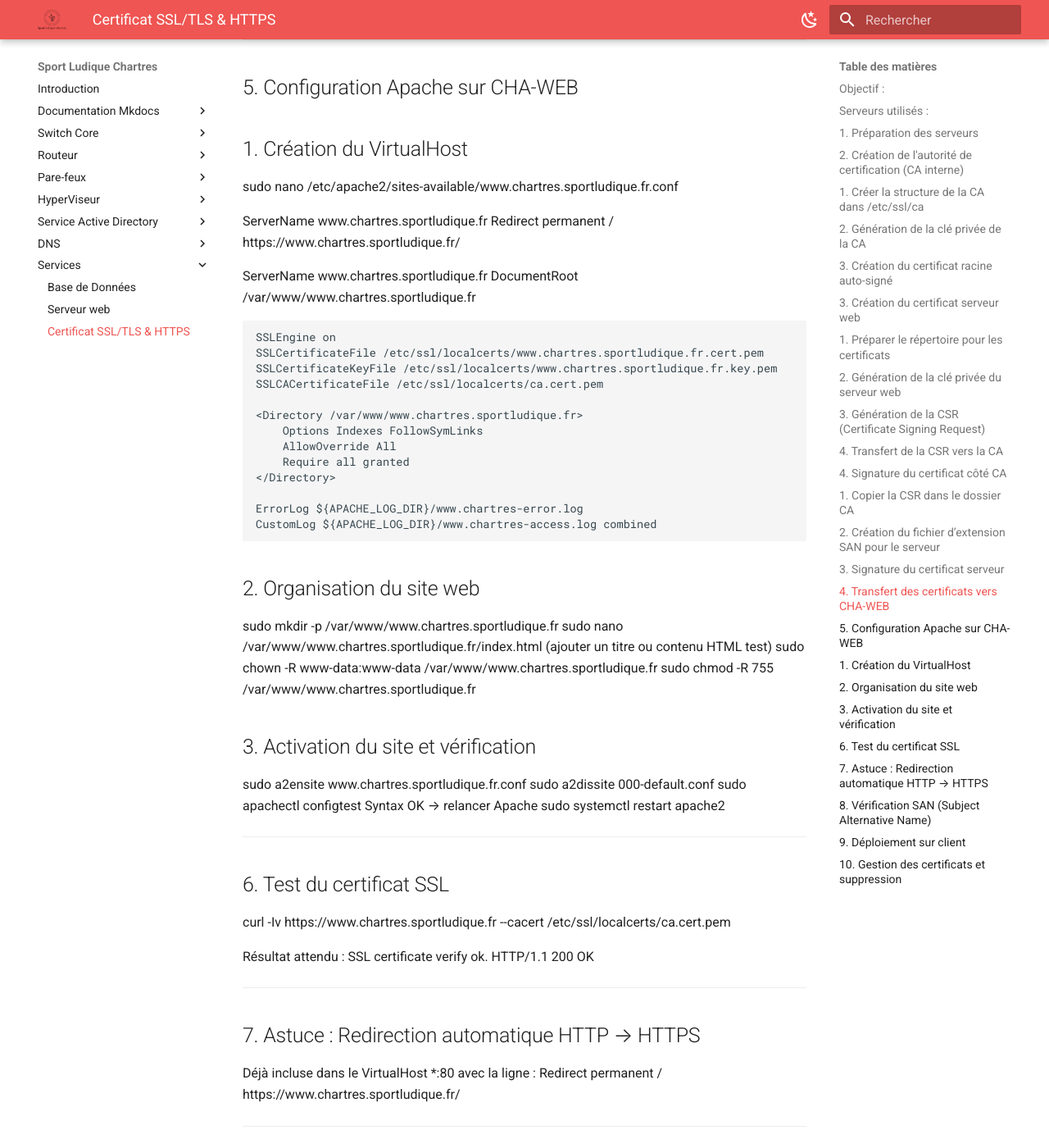
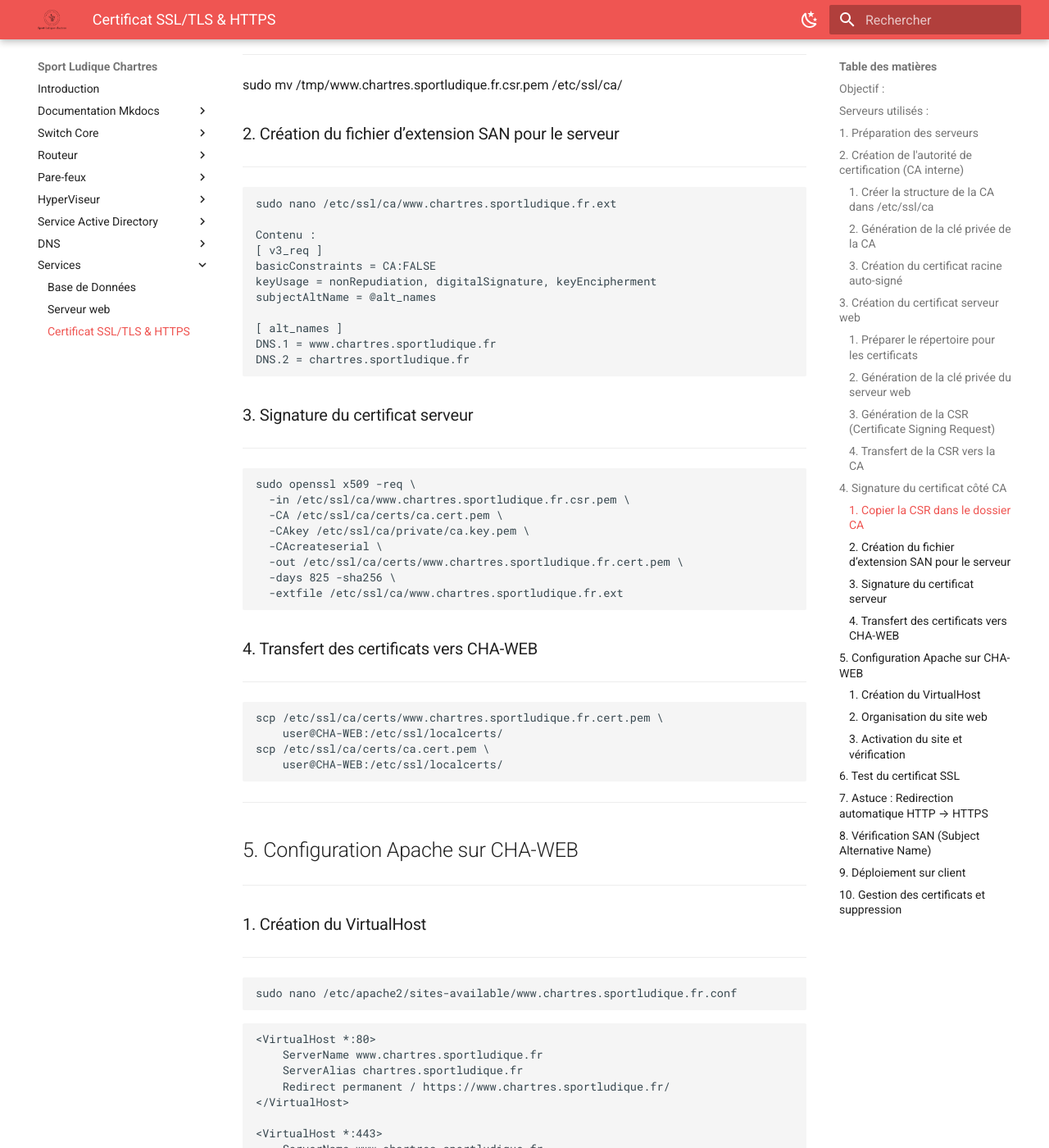
Before and after one commit to Sym-0ne/sport-ludique-Chartres, an MkDocs documentation site: the page built from docs/Services/https.md, in a window 1280 px wide and 1400 px high, scrolled down 2903 px. Shown: the whole window at 82% size. Built offline with MkDocs 1.6.1 and Material for MkDocs 9.7.7, drawn with Linux system fonts in a browser that asks for light colours; some of the changed text lies outside the part shown.

Commit message:
modif doc

````diff
--- a/docs/Services/https.md
+++ b/docs/Services/https.md
@@ -1,8 +1,8 @@
 ==========================================================
-        Tutoriel : Mise en place HTTPS avec CA interne
+# Tutoriel : Mise en place HTTPS avec CA interne
 ==========================================================
 
-Objectif :
+## Objectif :
 ----------
 Mettre en place un site web sécurisé avec Apache2 utilisant
 une autorité de certification interne (CA) sur Ubuntu Server
@@ -16,36 +16,45 @@ Serveurs utilisés :
 2. CHA-WEB : VM Ubuntu Server 22.04 (Serveur Apache2)
 
 ----------------------------------------------------------
-1. Préparation des serveurs
+## 1. Préparation des serveurs
 ---------------------------
 Sur CHA-CA et CHA-WEB :
+```
 sudo apt update && sudo apt upgrade -y
+```
 
 Sur CHA-WEB uniquement, installer Apache2 et modules SSL :
+```
 sudo apt install apache2 -y
 sudo a2enmod ssl
 sudo a2enmod rewrite
 sudo systemctl restart apache2
+```
 
 ----------------------------------------------------------
-2. Création de l'autorité de certification (CA interne)
+## 2. Création de l'autorité de certification (CA interne)
 ----------------------------------------------------------
 Sur CHA-CA uniquement :
 
-1. Créer la structure de la CA dans /etc/ssl/ca
+### 1. Créer la structure de la CA dans /etc/ssl/ca
 -------------------------------------------------
+```
 sudo mkdir -p /etc/ssl/ca/{certs,crl,newcerts,private}
 sudo chmod 700 /etc/ssl/ca/private
 sudo touch /etc/ssl/ca/index.txt
 echo 1000 | sudo tee /etc/ssl/ca/serial
+```
 
-2. Génération de la clé privée de la CA
+### 2. Génération de la clé privée de la CA
 ----------------------------------------
+```
 sudo openssl genrsa -out /etc/ssl/ca/private/ca.key.pem 4096
 sudo chmod 400 /etc/ssl/ca/private/ca.key.pem
+```
 
-3. Création du certificat racine auto-signé
+### 3. Création du certificat racine auto-signé
 --------------------------------------------
+```
 sudo openssl req -x509 -new -nodes \
   -key /etc/ssl/ca/private/ca.key.pem \
   -sha256 -days 3650 \
@@ -53,44 +62,54 @@ sudo openssl req -x509 -new -nodes \
   -subj "/C=FR/ST=Centre-Val de Loire/L=Chartres/O=SportLudique/CN=CA-CHARTRES"
 
 sudo chmod 444 /etc/ssl/ca/certs/ca.cert.pem
+```
 
 ----------------------------------------------------------
-3. Création du certificat serveur web
+## 3. Création du certificat serveur web
 ----------------------------------------------------------
 Sur CHA-WEB uniquement :
 
-1. Préparer le répertoire pour les certificats
+### 1. Préparer le répertoire pour les certificats
 ------------------------------------------------
+```
 sudo mkdir -p /etc/ssl/localcerts
+```
 
-2. Génération de la clé privée du serveur web
+### 2. Génération de la clé privée du serveur web
 -----------------------------------------------
+```
 sudo openssl genrsa -out /etc/ssl/localcerts/www.chartres.sportludique.fr.key.pem 2048
 sudo chmod 400 /etc/ssl/localcerts/www.chartres.sportludique.fr.key.pem
+```
 
-3. Génération de la CSR (Certificate Signing Request)
+### 3. Génération de la CSR (Certificate Signing Request)
 ------------------------------------------------------
+```
 sudo openssl req -new \
   -key /etc/ssl/localcerts/www.chartres.sportludique.fr.key.pem \
   -out /etc/ssl/localcerts/www.chartres.sportludique.fr.csr.pem \
   -subj "/C=FR/ST=Centre-Val de Loire/L=Chartres/O=SportLudique/CN=www.chartres.sportludique.fr"
+```
 
-4. Transfert de la CSR vers la CA
+### 4. Transfert de la CSR vers la CA
 ---------------------------------
+```
 scp /etc/ssl/localcerts/www.chartres.sportludique.fr.csr.pem \
     certificat@IP_CHA-CA:/tmp/
+```
 
 ----------------------------------------------------------
-4. Signature du certificat côté CA
+## 4. Signature du certificat côté CA
 ----------------------------------------------------------
 Sur CHA-CA uniquement :
 
-1. Copier la CSR dans le dossier CA
+### 1. Copier la CSR dans le dossier CA
 ------------------------------------
 sudo mv /tmp/www.chartres.sportludique.fr.csr.pem /etc/ssl/ca/
 
-2. Création du fichier d’extension SAN pour le serveur
+### 2. Création du fichier d’extension SAN pour le serveur
 ------------------------------------------------------
+```
 sudo nano /etc/ssl/ca/www.chartres.sportludique.fr.ext
 
 Contenu :
@@ -102,9 +121,11 @@ subjectAltName = @alt_names
 [ alt_names ]
 DNS.1 = www.chartres.sportludique.fr
 DNS.2 = chartres.sportludique.fr
+```
 
-3. Signature du certificat serveur
+### 3. Signature du certificat serveur
 -----------------------------------
+```
 sudo openssl x509 -req \
   -in /etc/ssl/ca/www.chartres.sportludique.fr.csr.pem \
   -CA /etc/ssl/ca/certs/ca.cert.pem \
@@ -113,23 +134,30 @@ sudo openssl x509 -req \
   -out /etc/ssl/ca/certs/www.chartres.sportludique.fr.cert.pem \
   -days 825 -sha256 \
   -extfile /etc/ssl/ca/www.chartres.sportludique.fr.ext
+```
 
-4. Transfert des certificats vers CHA-WEB
+### 4. Transfert des certificats vers CHA-WEB
 -----------------------------------------
+```
 scp /etc/ssl/ca/certs/www.chartres.sportludique.fr.cert.pem \
     user@CHA-WEB:/etc/ssl/localcerts/
 scp /etc/ssl/ca/certs/ca.cert.pem \
     user@CHA-WEB:/etc/ssl/localcerts/
+```
 
 ----------------------------------------------------------
-5. Configuration Apache sur CHA-WEB
+## 5. Configuration Apache sur CHA-WEB
 ----------------------------------------------------------
-1. Création du VirtualHost
+### 1. Création du VirtualHost
 ---------------------------
+```
 sudo nano /etc/apache2/sites-available/www.chartres.sportludique.fr.conf
+```
 
+```
 <VirtualHost *:80>
     ServerName www.chartres.sportludique.fr
+    ServerAlias chartres.sportludique.fr
     Redirect permanent / https://www.chartres.sportludique.fr/
 </VirtualHost>
 
@@ -148,53 +176,63 @@ sudo nano /etc/apache2/sites-available/www.chartres.sportludique.fr.conf
         Require all granted
     </Directory>
 
-    ErrorLog ${APACHE_LOG_DIR}/www.chartres-error.log
-    CustomLog ${APACHE_LOG_DIR}/www.chartres-access.log combined
+    ErrorLog ${APACHE_LOG_DIR}/www-chartres-error.log
+    CustomLog ${APACHE_LOG_DIR}/www-chartres-access.log combined
 </VirtualHost>
+```
 
-2. Organisation du site web
+### 2. Organisation du site web
 ----------------------------
+```
 sudo mkdir -p /var/www/www.chartres.sportludique.fr
 sudo nano /var/www/www.chartres.sportludique.fr/index.html
-(ajouter un titre ou contenu HTML test)
 sudo chown -R www-data:www-data /var/www/www.chartres.sportludique.fr
 sudo chmod -R 755 /var/www/www.chartres.sportludique.fr
+```
 
-3. Activation du site et vérification
+### 3. Activation du site et vérification
 --------------------------------------
+```
 sudo a2ensite www.chartres.sportludique.fr.conf
 sudo a2dissite 000-default.conf
 sudo apachectl configtest
 Syntax OK → relancer Apache
 sudo systemctl restart apache2
+```
 
 ----------------------------------------------------------
-6. Test du certificat SSL
+## 6. Test du certificat SSL
 --------------------------
+```
 curl -Iv https://www.chartres.sportludique.fr --cacert /etc/ssl/localcerts/ca.cert.pem
+```
 
 Résultat attendu :
+```
 SSL certificate verify ok.
 HTTP/1.1 200 OK
+```
 
 ----------------------------------------------------------
-7. Astuce : Redirection automatique HTTP → HTTPS
+## 7. Astuce : Redirection automatique HTTP → HTTPS
 ----------------------------------------------------------
 Déjà incluse dans le VirtualHost *:80 avec la ligne :
 Redirect permanent / https://www.chartres.sportludique.fr/
 
 ----------------------------------------------------------
-8. Vérification SAN (Subject Alternative Name)
+## 8. Vérification SAN (Subject Alternative Name)
 ----------------------------------------------------------
+```
 openssl x509 -in /etc/ssl/localcerts/www.chartres.sportludique.fr.cert.pem \
     -noout -text | grep -A2 "Subject Alternative Name"
+```
 
 Si le SAN ne s’affiche pas :
-- Vérifier le fichier d’extension `www.chartres.sportludique.fr.ext`
-- Regénérer le certificat avec l’option `-extfile`
+- Vérifier le fichier d’extension : `www.chartres.sportludique.fr.ext`
+- Regénérer le certificat avec l’option : `-extfile`
 
 ----------------------------------------------------------
-9. Déploiement sur client
+## 9. Déploiement sur client
 --------------------------
 - Copier le certificat CA `ca.cert.pem` sur le poste client
 - L’ajouter comme certificat de confiance pour supprimer l’avertissement navigateur
@@ -203,7 +241,7 @@ sudo cp ca.cert.pem /usr/local/share/ca-certificates/mon-ca.crt
 sudo update-ca-certificates
 
 ----------------------------------------------------------
-10. Gestion des certificats et suppression
+## 10. Gestion des certificats et suppression
 -------------------------------------------
 Pour repartir proprement sur CHA-CA ou CHA-WEB :
 sudo rm -rf /etc/ssl/ca /etc/ssl/localcerts
````
